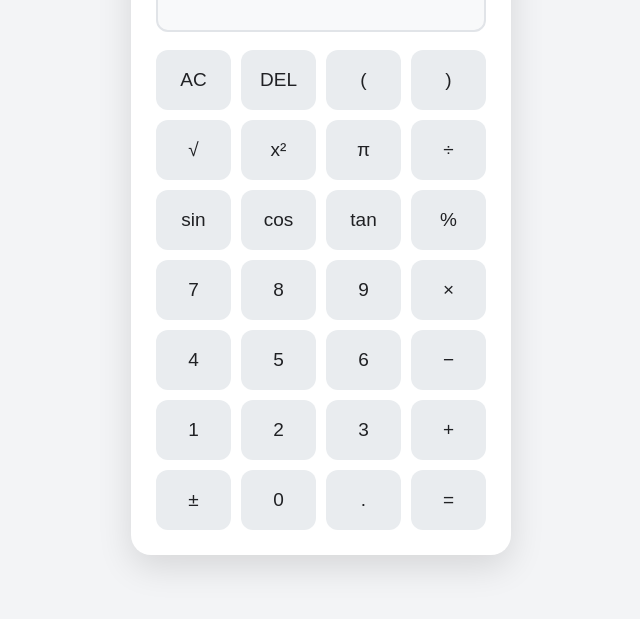
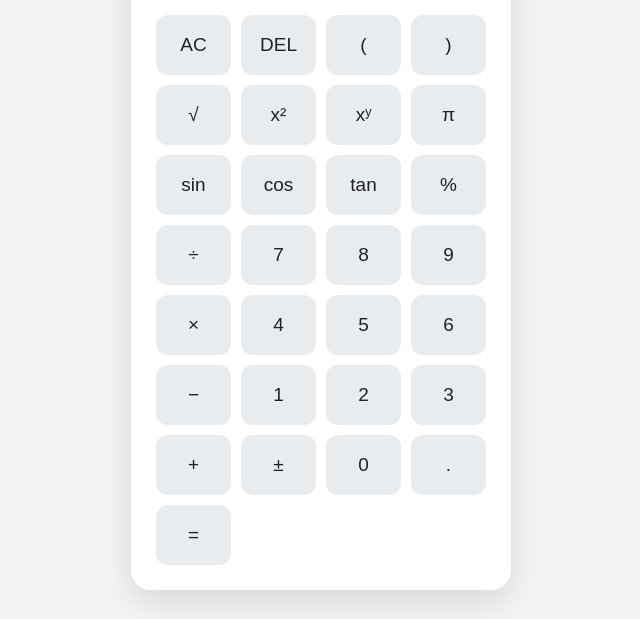
Before and after one commit to javiersands15/Calculadora-Cientifica, a plain HTML site: page index.html in a window 1280 px wide. Shown: the part 181-800 px from the top of the page, without its empty margins (319-959 px from the left). Drawn offline with Linux system fonts and the light colour scheme.

Commit message:
Update index.html

```diff
--- a/index.html
+++ b/index.html
@@ -23,13 +23,15 @@
 
             <button>√</button>
             <button>x²</button>
+            <button>xʸ</button>
             <button>π</button>
-            <button>÷</button>
 
             <button>sin</button>
             <button>cos</button>
             <button>tan</button>
             <button>%</button>
+
+            <button>÷</button>
 
             <button>7</button>
             <button>8</button>
```
